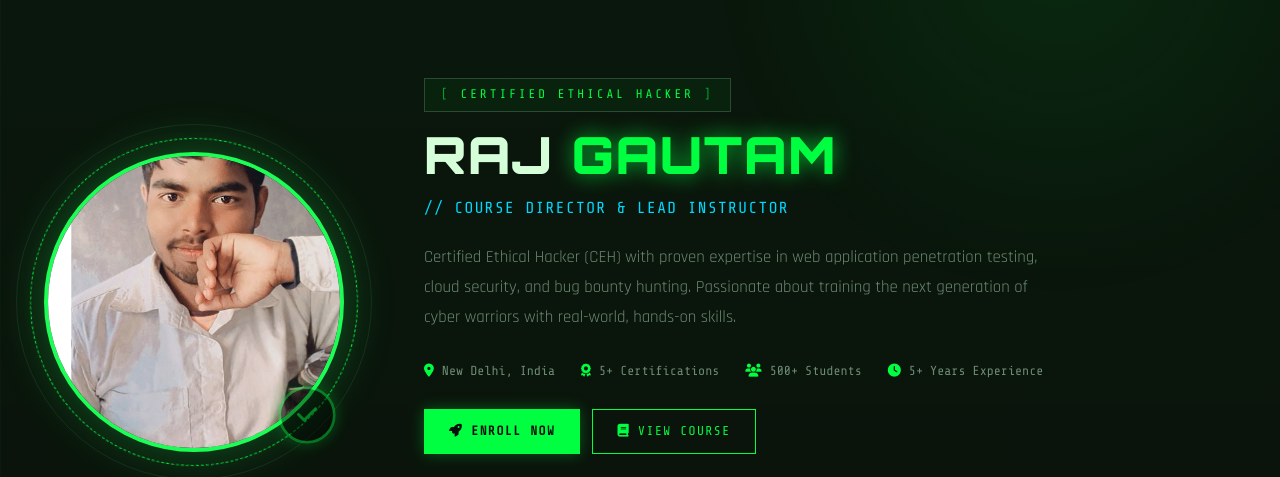
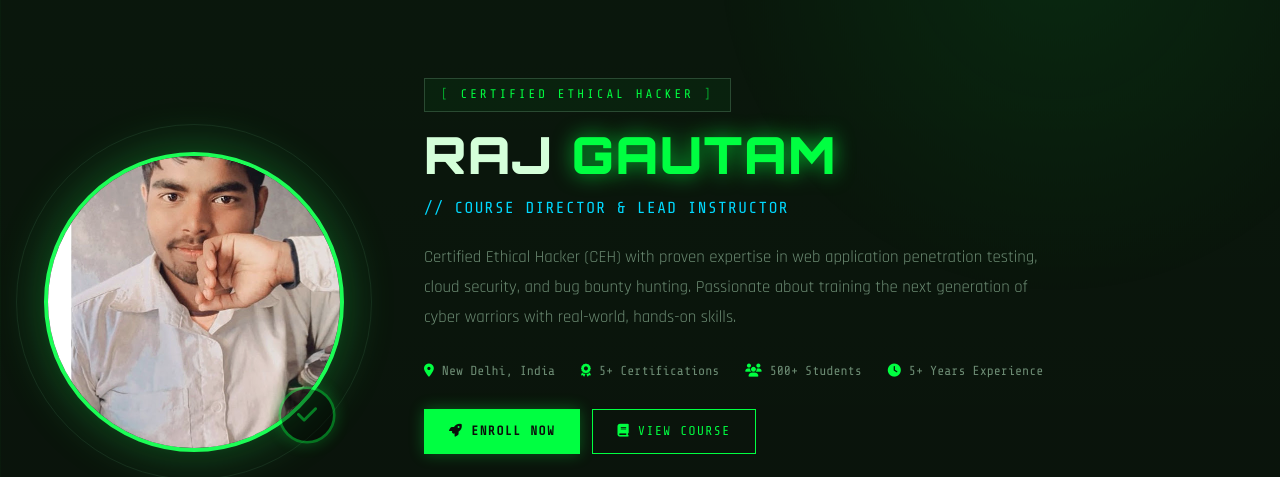
Before and after one commit to Rg100152/CYBERSEC-ACADEMY, a plain HTML site: page index.html in a window 1280 px wide. Shown: the part 116-593 px from the top of the page. Drawn offline with nearby package versions, Linux system fonts and the light colour scheme.

Commit message:
Update index.html

```diff
--- a/index.html
+++ b/index.html
@@ -234,7 +234,7 @@
     content: '';
     position: absolute;
     inset: -14px;
-    border: 1px dashed var(--neon);
+    border: 1px indexed var(--neon);
     border-radius: 50%;
     animation: rotate 25s linear infinite;
   }
```
